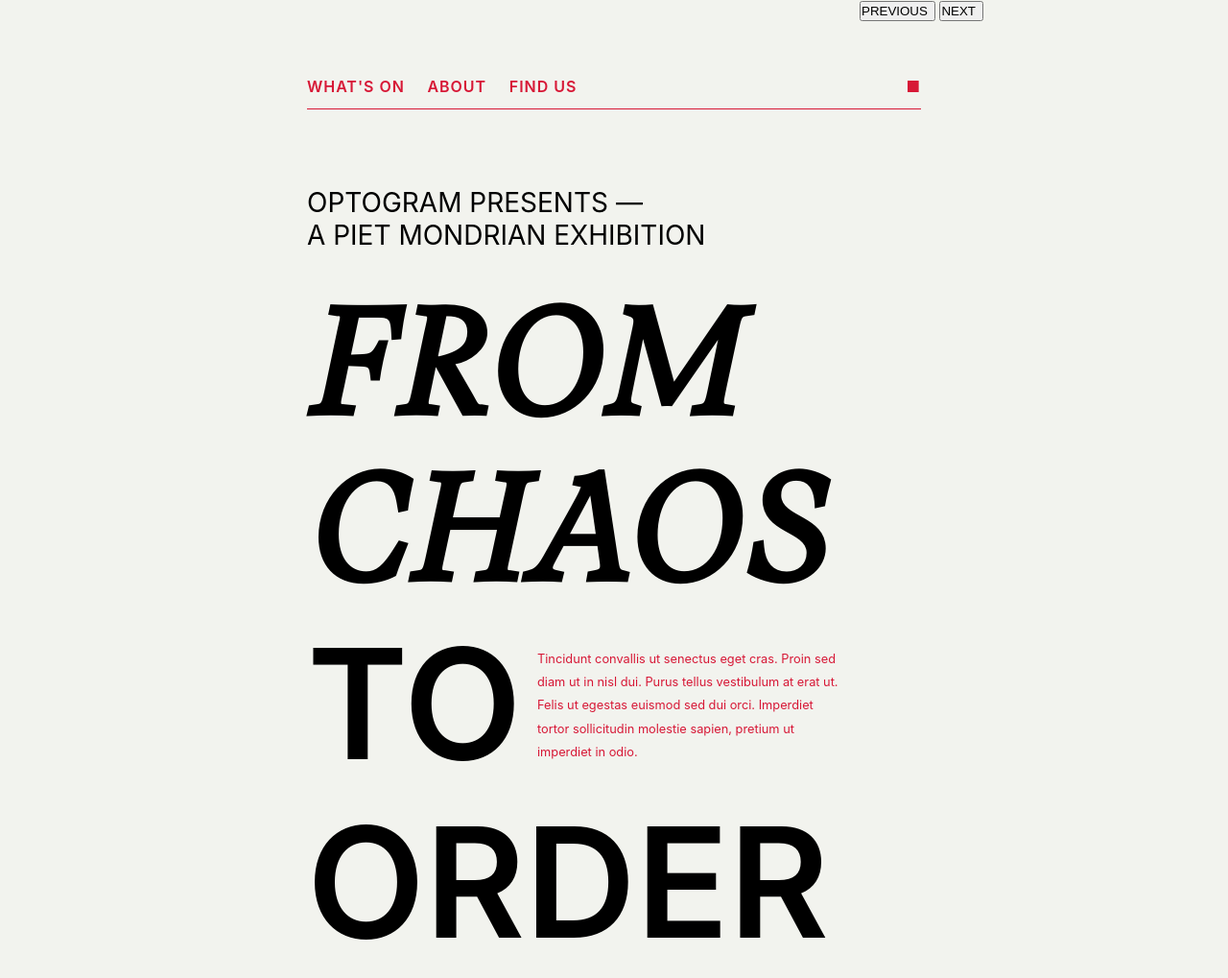
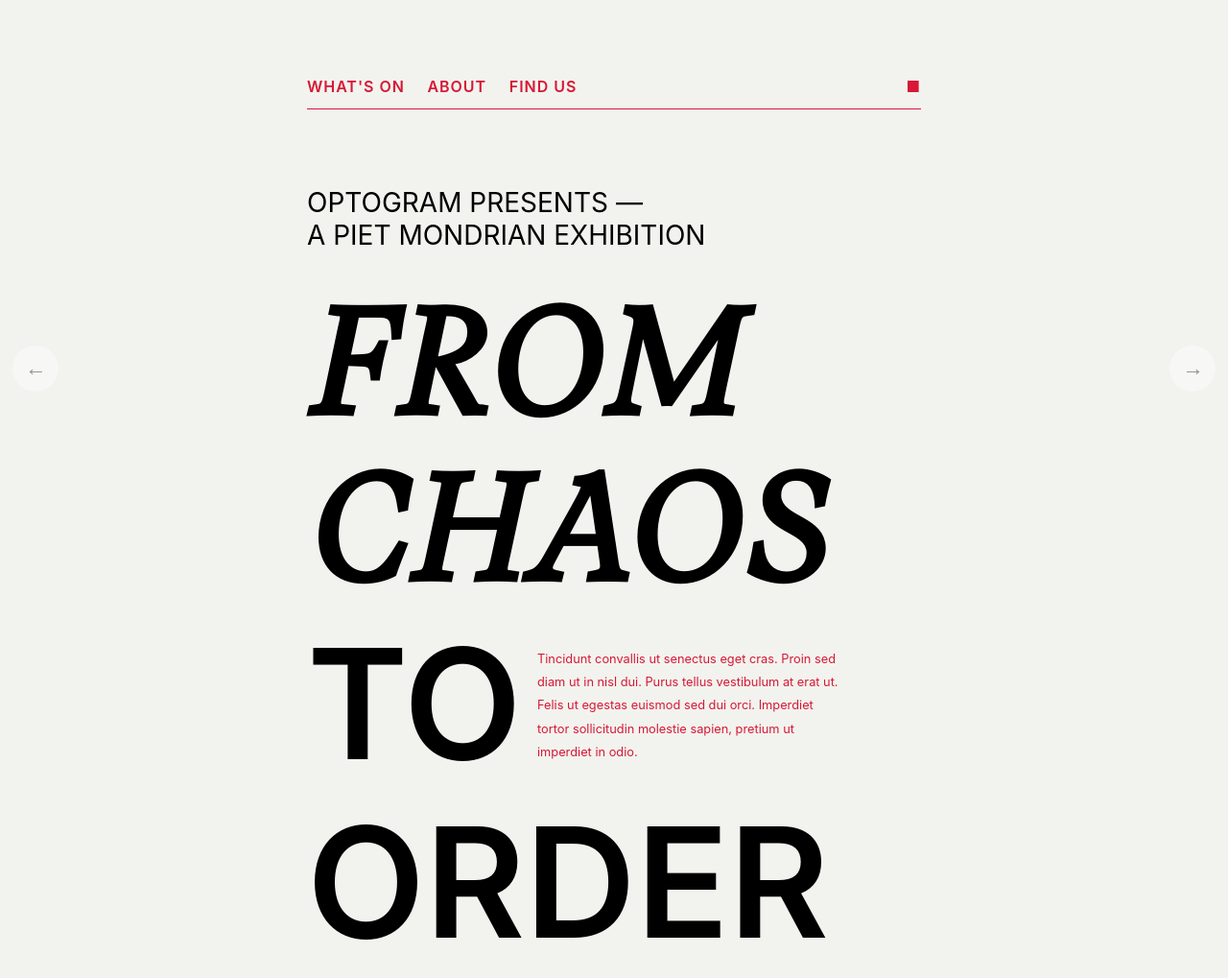
Before and after one commit to megagustav/optogram, a plain HTML site: page index.html in a window 1280 px wide. Shown: the top 1019 px of the page at 96% size. Drawn offline with nearby package versions, Linux system fonts and the light colour scheme.

Commit message:
add nav arrows

```diff
--- a/index.html
+++ b/index.html
@@ -92,8 +92,8 @@
 	</footer>
 
 	<div class="admin">
-		<button class="prev">PREVIOUS</button>
-		<button class="next">NEXT</button>
+		<button class="prev"><span>←</span></button>
+		<button class="next"><span>→</span></button>
 	</div>
 
 	<script src="https://cdnjs.cloudflare.com/ajax/libs/jquery/3.3.1/jquery.min.js"></script>
--- a/styles/styles.css
+++ b/styles/styles.css
@@ -13,11 +13,44 @@
 }
 
 .admin {
+	opacity: 0.4;
+	transition: ease-in-out 0.4s;
+}
+
+.admin:hover {
+	opacity: 1;
+	transition: ease-in-out 0.4s;
+}
+
+.admin button {
+	text-align: center;
+	width: 3rem;
+	height: 3rem;
+	background-color: white;
+	color: black;
+	border-radius: 1.5rem;
+	box-shadow: none;
+	border: none;
+	font-size: 1.4rem;
+	font-weight: 600;
 	position: fixed;
-	right: 0%;
-	top: 0%;
-	width: 30%;
-	float: left;
+	top: 90vh;
+}
+
+.admin button.prev {
+	margin-left: 0.8rem;
+}
+
+.admin button.next {
+	margin-left: calc(100vw - 0.8rem - 3rem);
+}
+
+.admin button.prev span {
+	margin-right: -0.41rem;
+}
+
+.admin button.next span {
+	margin-left: 0.41rem;
 }
 
 body {
@@ -168,6 +201,10 @@ footer p {
 			//padding: 0 0.8rem;
 		}
 
+		.admin button {
+			top: 45vh;
+		}
+
 		nav ul {
 			padding: 0rem;
 		}
```
